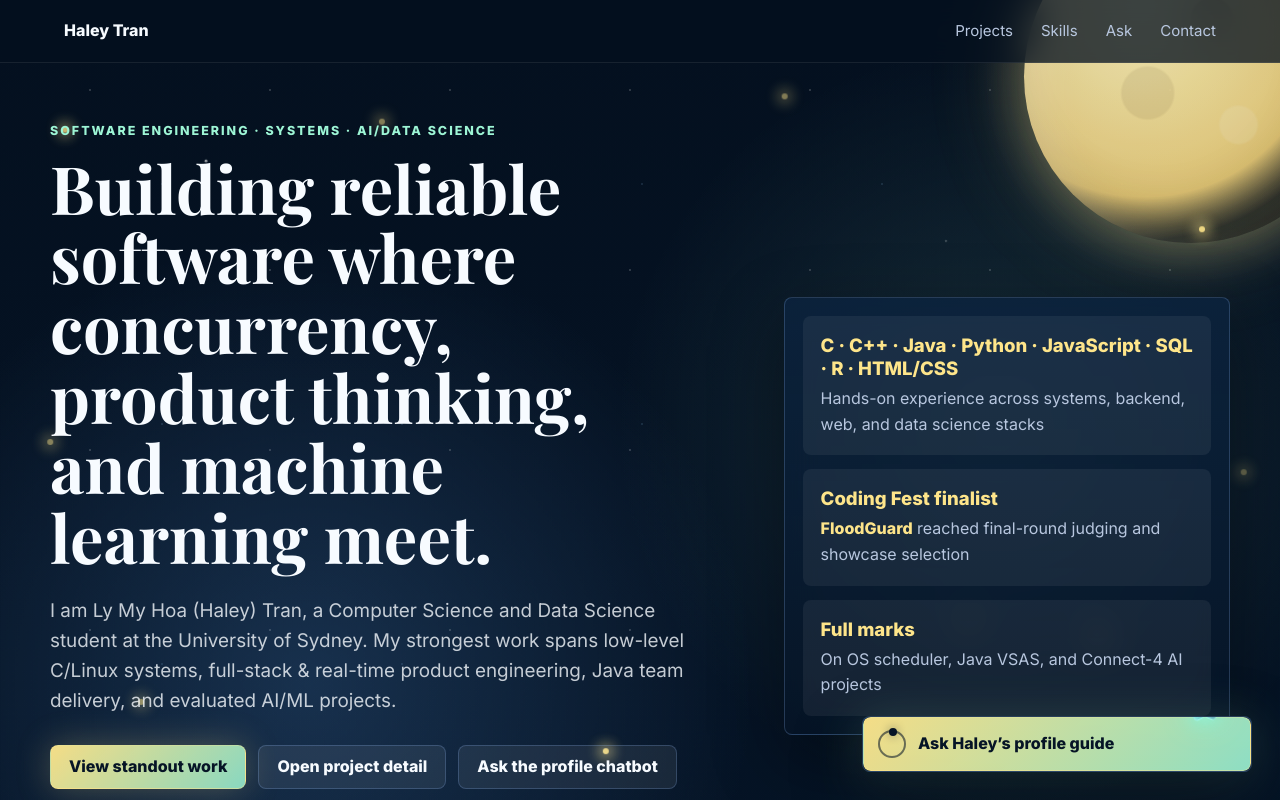
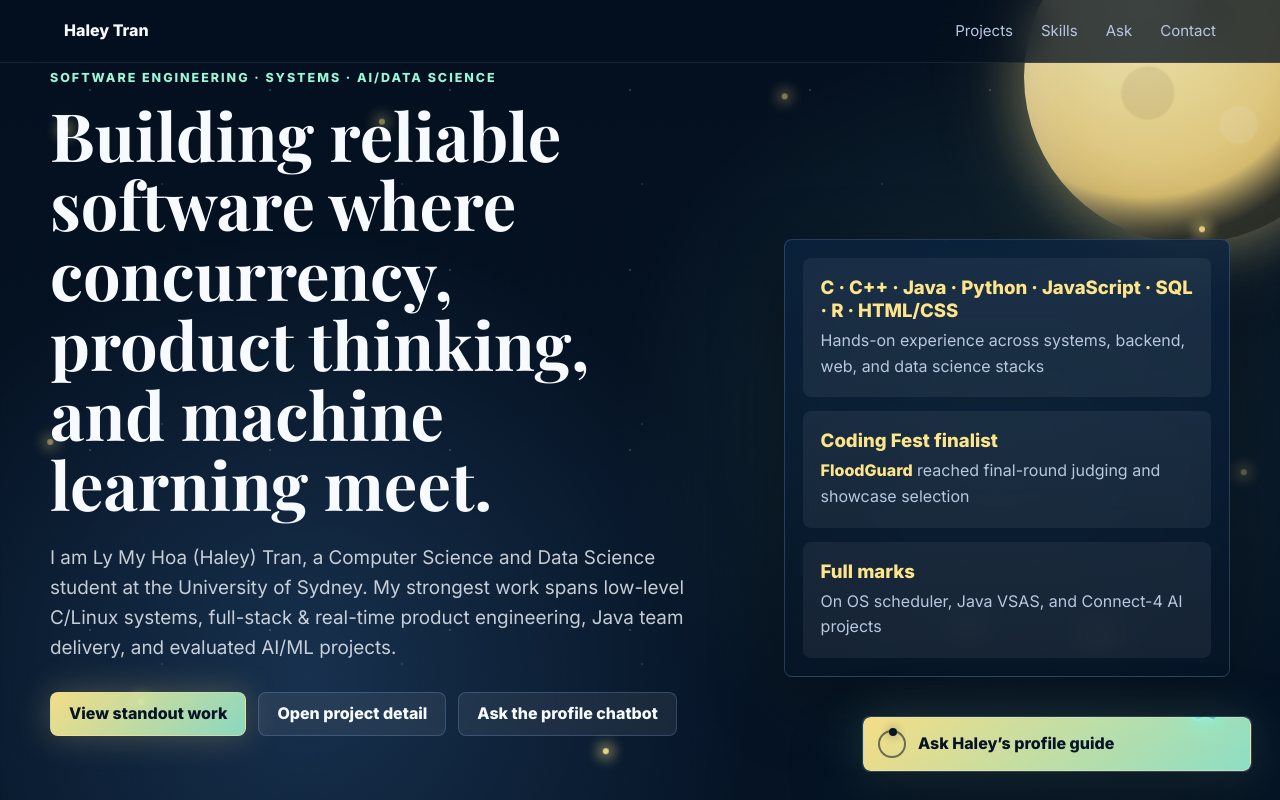
Before and after one commit to HaleyyT/portfolio, a website built with Vite: page index.html in a window 1280 px wide. Shown: the top 800 px of the page. Built offline with nearby package versions, Linux system fonts and the light colour scheme.

Commit message:
Lift hero section upward

```diff
--- a/src/styles.css
+++ b/src/styles.css
@@ -176,7 +176,7 @@ main {
   grid-template-columns: minmax(0, 1.2fr) minmax(280px, 0.8fr);
   align-items: center;
   gap: clamp(28px, 5vw, 64px);
-  padding: 58px 0 48px;
+  padding: 0 0 48px;
 }
 
 .hero-copy {
```
